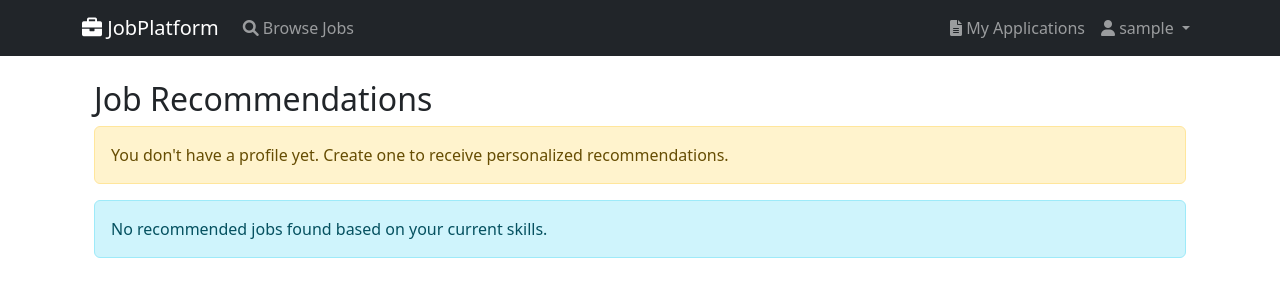
After one commit to danielhwang1102/2340CourseProject, a Django app: page /profiles/recommendations/ in a window 1280 px wide. The commit adds this page. Shown: the top 300 px of the page. Run offline with Django 5.2, Linux system fonts and the light colour scheme; the visitor is signed in with stand-in values (Sample User, id 1).

Commit message:
adds application status and job reccomemndations based on skills

```diff
--- a/applications/urls.py
+++ b/applications/urls.py
@@ -7,4 +7,5 @@ urlpatterns = [
     path('apply/<int:job_pk>/', views.ApplicationCreateView.as_view(), name='apply'),
     path('my-applications/', views.ApplicationListView.as_view(), name='my_applications'),
     path('<int:pk>/withdraw/', views.WithdrawApplicationView.as_view(), name='withdraw'),
+    path('<int:pk>/update-status/', views.update_application_status, name='update_status'),
 ]
--- a/jobplatform/urls.py
+++ b/jobplatform/urls.py
@@ -11,7 +11,7 @@ urlpatterns = [
     path('admin/', admin.site.urls),
     path('accounts/', include('allauth.urls')),
     path('jobs/', include('jobs.urls')),
-    path('applications/', include('applications.urls')),
+    path('applications/', include(('applications.urls', 'applications'), namespace='applications')),
     path('users/', include('users.urls')),
     path('profile-completion/', profile_completion_required, name='profile_completion'),
     path('', TemplateView.as_view(template_name='home.html'), name='home'),
--- a/profiles/urls.py
+++ b/profiles/urls.py
@@ -5,4 +5,5 @@ urlpatterns = [
     # ...existing code...
     path('edit/', views.edit_profile, name='edit_profile'),
     path('view/', views.view_profile, name='view_profile'),
+    path('recommendations/', views.recommend_jobs, name='recommend_jobs'),
 ]
--- a/profiles/views.py
+++ b/profiles/views.py
@@ -9,6 +9,9 @@ from companies.models import Company
 # Create your views here.
 from django.contrib.auth.decorators import login_required
 from django.shortcuts import render, redirect
+from django.db.models import Count, Q
+
+from jobs.models import Job
 
 @login_required
 def edit_profile(request):
@@ -40,3 +43,42 @@ def view_profile(request):
     else:
         profile_instance = getattr(user, 'profile', None)
     return render(request, 'profiles/view_profile.html', {'profile': profile_instance})
+
+
+@login_required
+def recommend_jobs(request):
+    """Recommend jobs to the current job seeker based on their profile skills.
+
+    Algorithm:
+    - Get the authenticated user's profile and their skills.
+    - Find active jobs that require any of those skills.
+    - Annotate each job with the number of matching skills (match_count).
+    - Order by match_count desc then most recent.
+    """
+    user = request.user
+    # Only job seekers should receive recommendations here
+    if getattr(user, 'user_type', '') != 'job_seeker':
+        # For simplicity redirect non-job-seekers to their profile view
+        return redirect('profiles:view_profile')
+
+    profile = getattr(user, 'profile', None)
+    if not profile:
+        # If no profile, return an empty list with a notice
+        return render(request, 'profiles/recommendations.html', {'jobs': [], 'profile': None})
+
+    skill_ids = list(profile.skills.values_list('id', flat=True))
+    if not skill_ids:
+        # No skills -> no recommendations
+        return render(request, 'profiles/recommendations.html', {'jobs': [], 'profile': profile})
+
+    # Annotate jobs with how many of the user's skills they require
+    jobs_qs = (
+        Job.objects.filter(is_active=True)
+        .annotate(match_count=Count('required_skills', filter=Q(required_skills__in=skill_ids)))
+        .filter(match_count__gt=0)
+        .select_related('posted_by')
+        .prefetch_related('required_skills')
+        .order_by('-match_count', '-created_at')
+    )
+
+    return render(request, 'profiles/recommendations.html', {'jobs': jobs_qs, 'profile': profile})
--- /dev/null
+++ b/templates/profiles/recommendations.html
@@ -0,0 +1,30 @@
+{% extends 'base.html' %}
+
+{% block content %}
+<div class="container mt-4">
+  <h2>Job Recommendations</h2>
+  {% if not profile %}
+    <div class="alert alert-warning">You don't have a profile yet. Create one to receive personalized recommendations.</div>
+  {% endif %}
+
+  {% if jobs %}
+    <p>We found {{ jobs.count }} job(s) matching your skills. Showing top matches first.</p>
+    <div class="list-group">
+      {% for job in jobs %}
+        <a href="{{ job.get_absolute_url }}" class="list-group-item list-group-item-action">
+          <div class="d-flex w-100 justify-content-between">
+            <h5 class="mb-1">{{ job.title }}</h5>
+            <small class="text-muted">Matches: {{ job.match_count }}</small>
+          </div>
+          <p class="mb-1">{{ job.get_company_name }} — {{ job.location }} — {{ job.get_experience_level_display }}</p>
+          {% if job.required_skills.all %}
+            <small>Required skills: {% for s in job.required_skills.all|slice:":5" %}{{ s.name }}{% if not forloop.last %}, {% endif %}{% endfor %}</small>
+          {% endif %}
+        </a>
+      {% endfor %}
+    </div>
+  {% else %}
+    <div class="alert alert-info">No recommended jobs found based on your current skills.</div>
+  {% endif %}
+</div>
+{% endblock %}
--- a/templates/profiles/view_profile.html
+++ b/templates/profiles/view_profile.html
@@ -69,6 +69,9 @@
             </ul>
         {% endif %}
         <a href="{% url 'profiles:edit_profile' %}" class="btn btn-primary">Edit Profile</a>
+        {% if not profile.name and request.user.user_type == 'job_seeker' %}
+            <a href="{% url 'profiles:recommend_jobs' %}" class="btn btn-success ms-2">Get Recommendations</a>
+        {% endif %}
     {% else %}
         <p>No profile information available.</p>
     {% endif %}
```
Also changed, not shown: applications/views.py (+32 -0 lines), templates/applications/my_applications.html (+42 -4 lines), templates/jobs/job_applications.html (+18 -3 lines).
